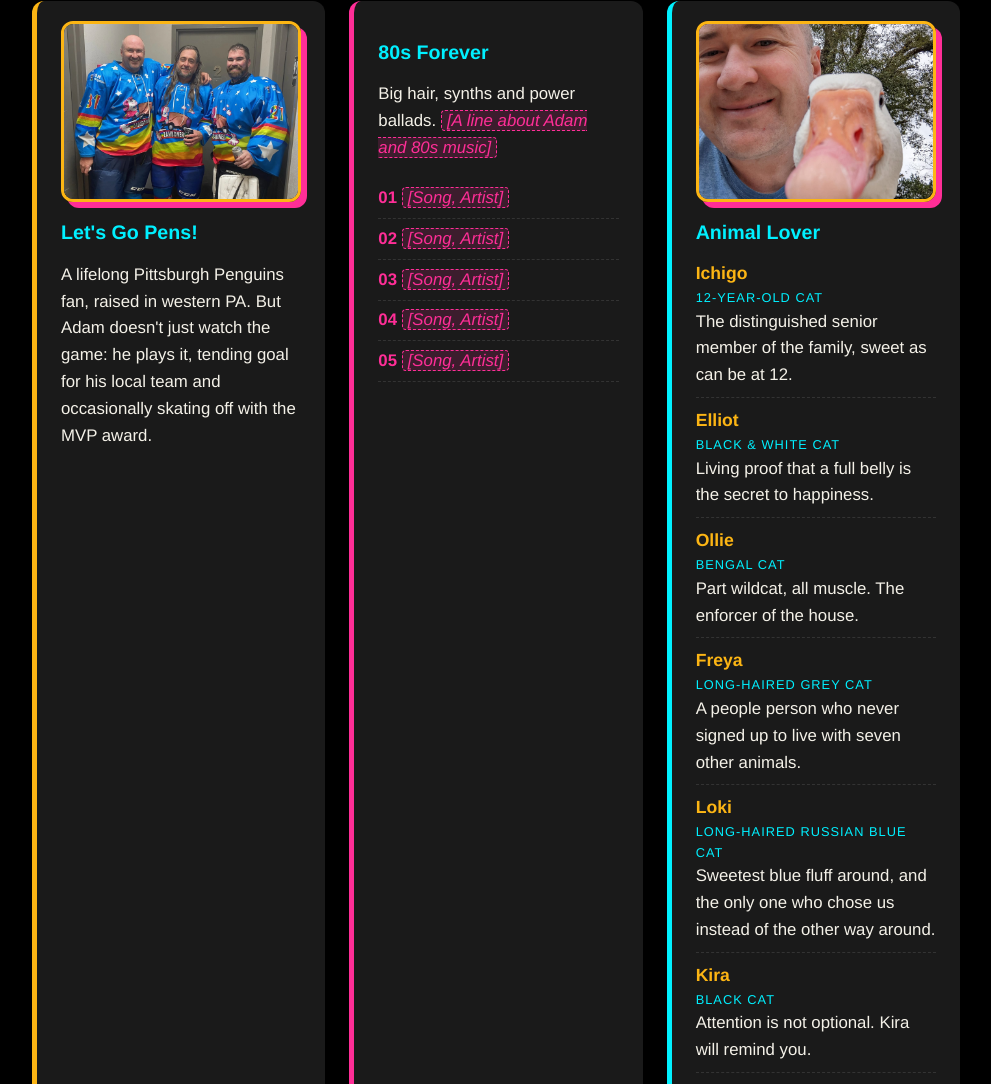
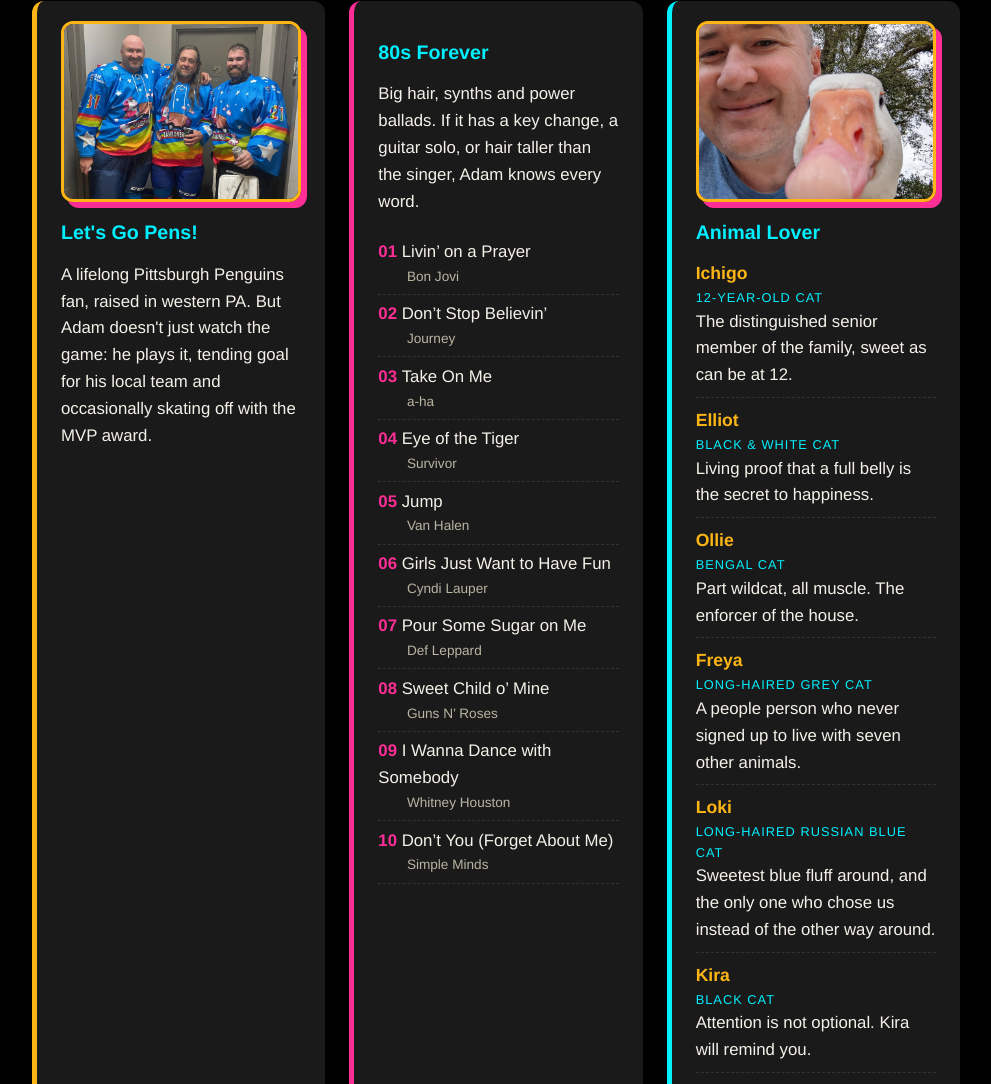
Before and after one commit to thoth200-ai/stubsdavis, a plain HTML site: page index.html in a window 1280 px wide. Shown: the part 1791-2875 px from the top of the page, without its empty margins (144-1135 px from the left). Drawn offline with Linux system fonts and the light colour scheme.

Commit message:
Add starter 80s playlist and intro line
Co-Authored-By: Claude Opus 5.5 <noreply@anthropic.com>

```diff
--- a/index.html
+++ b/index.html
@@ -65,14 +65,18 @@
 
         <div class="card">
           <h3>80s Forever</h3>
-          <p>Big hair, synths and power ballads. <span class="placeholder">[A line about Adam and 80s music]</span></p>
-          <!-- TODO: replace with the real playlist -->
+          <p>Big hair, synths and power ballads. If it has a key change, a guitar solo, or hair taller than the singer, Adam knows every word.</p>
           <ol class="playlist">
-            <li><span class="placeholder">[Song, Artist]</span></li>
-            <li><span class="placeholder">[Song, Artist]</span></li>
-            <li><span class="placeholder">[Song, Artist]</span></li>
-            <li><span class="placeholder">[Song, Artist]</span></li>
-            <li><span class="placeholder">[Song, Artist]</span></li>
+            <li>Livin&rsquo; on a Prayer <span class="artist">Bon Jovi</span></li>
+            <li>Don&rsquo;t Stop Believin&rsquo; <span class="artist">Journey</span></li>
+            <li>Take On Me <span class="artist">a-ha</span></li>
+            <li>Eye of the Tiger <span class="artist">Survivor</span></li>
+            <li>Jump <span class="artist">Van Halen</span></li>
+            <li>Girls Just Want to Have Fun <span class="artist">Cyndi Lauper</span></li>
+            <li>Pour Some Sugar on Me <span class="artist">Def Leppard</span></li>
+            <li>Sweet Child o&rsquo; Mine <span class="artist">Guns N&rsquo; Roses</span></li>
+            <li>I Wanna Dance with Somebody <span class="artist">Whitney Houston</span></li>
+            <li>Don&rsquo;t You (Forget About Me) <span class="artist">Simple Minds</span></li>
           </ol>
         </div>
 
--- a/style.css
+++ b/style.css
@@ -251,6 +251,12 @@ h3 { color: var(--cyan); margin-bottom: 0.4rem; }
   color: var(--pink);
   font-weight: 800;
 }
+.playlist .artist {
+  display: block;
+  font-size: 0.85rem;
+  color: var(--muted);
+  padding-left: 2.1em;
+}
 
 /* ---------- Placeholder marker ---------- */
 .placeholder {
```
